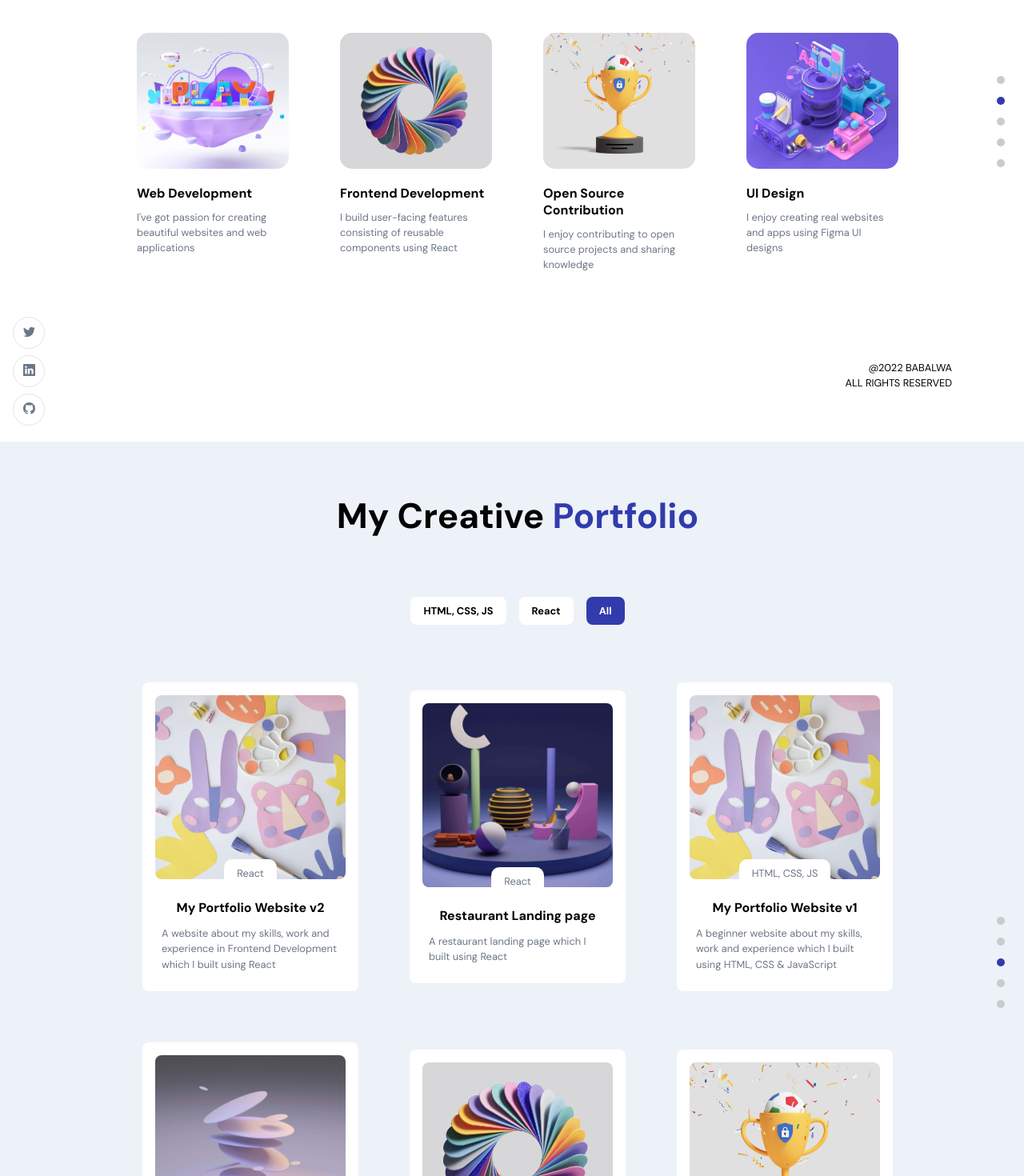
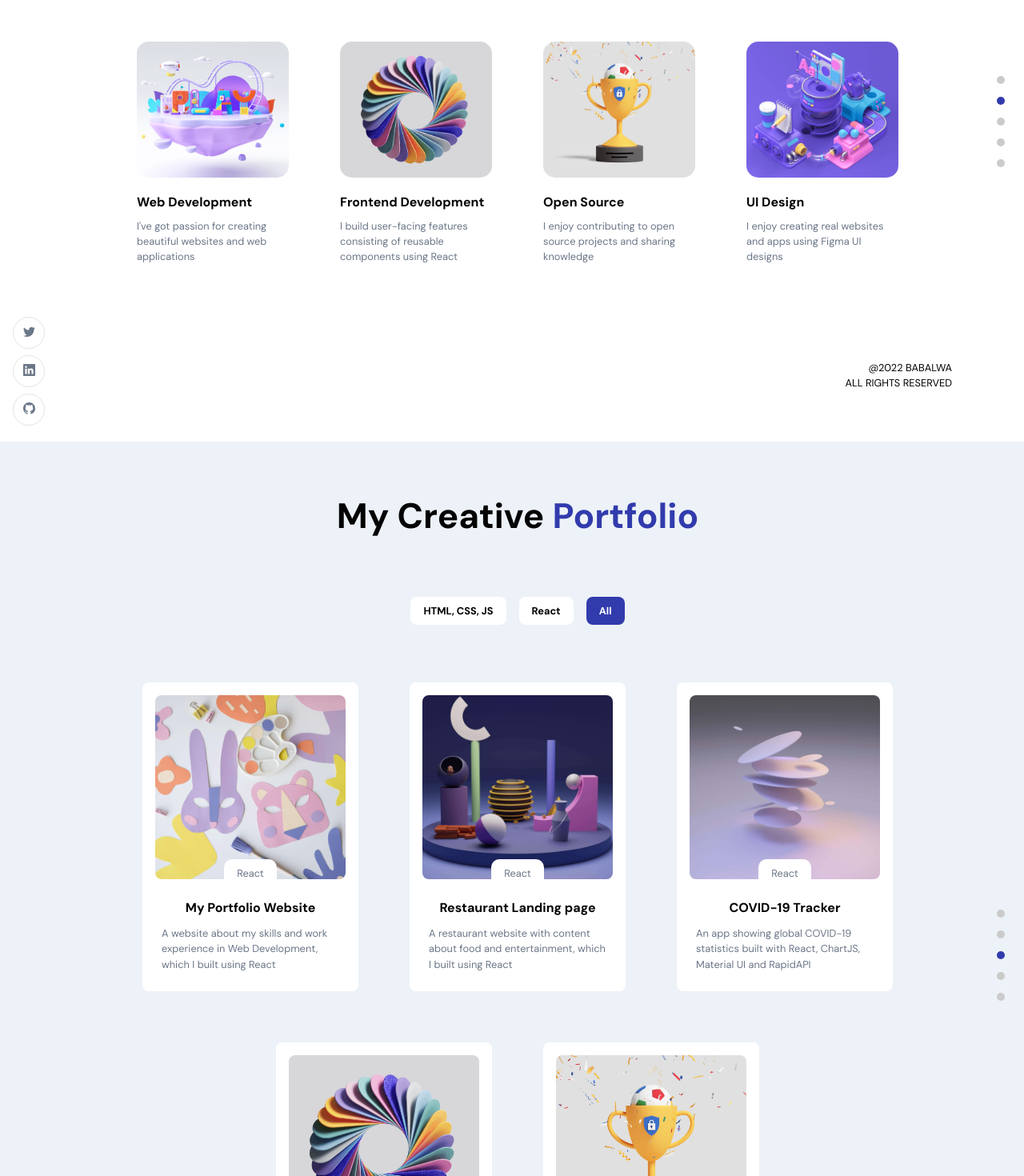
Before and after one commit to Babalwa01/babalwa-mbolekwa, a React (Create React App) app: page / in a window 1280 px wide. Shown: the part 1048-2518 px from the top of the page at 80% size. Built offline with nearby package versions, Linux system fonts and the light colour scheme; a web font is replaced by a local one.

Commit message:
updated about and work info

```diff
--- a/src/container/About/About.jsx
+++ b/src/container/About/About.jsx
@@ -18,7 +18,7 @@ const abouts = [
     imgUrl: images.about02,
   },
   {
-    title: "Open Source Contribution",
+    title: "Open Source",
     description:
       "I enjoy contributing to open source projects and sharing knowledge",
     imgUrl: images.about03,
--- a/src/container/Header/Header.jsx
+++ b/src/container/Header/Header.jsx
@@ -32,8 +32,8 @@ const Header = () => {
             </div>
           </div>
           <div className="tag-cmp app__flex">
+            <p className="p-text">Web Developer</p>
             <p className="p-text">Frontend Developer</p>
-            <p className="p-text">React Developer</p>
           </div>
         </div>
       </motion.div>
--- a/src/container/Work/Work.jsx
+++ b/src/container/Work/Work.jsx
@@ -9,9 +9,9 @@ import "./Work.scss";
 const Work = () => {
   const worksData = [
     {
-      title: "My Portfolio Website v2",
+      title: "My Portfolio Website",
       description:
-        "A website about my skills, work and experience in Frontend Development which I built using React",
+        "A website about my skills and work experience in Web Development, which I built using React",
       projectLink: "https://babalwambolekwa.netlify.app/",
       codeLink: "https://github.com/Babalwa01/babalwa-mbolekwa",
       imgUrl: images.work01,
@@ -19,20 +19,11 @@ const Work = () => {
     },
     {
       title: "Restaurant Landing page",
-      description: "A restaurant landing page which I built using React",
+      description: "A restaurant website with content about food and entertainment, which I built using React",
       projectLink: "https://babalwa01.github.io/grooveavenue/",
       codeLink: "https://github.com/Babalwa01/grooveavenue",
       imgUrl: images.work02,
       tags: ["React", "All"],
-    },
-    {
-      title: "My Portfolio Website v1",
-      description:
-        "A beginner website about my skills, work and experience which I built using HTML, CSS & JavaScript",
-      projectLink: "https://babalwa01.github.io/",
-      codeLink: "https://github.com/Babalwa01/Babalwa01.github.io",
-      imgUrl: images.work01,
-      tags: ["HTML, CSS, JS", "All"],
     },
     {
       title: "COVID-19 Tracker",
```
